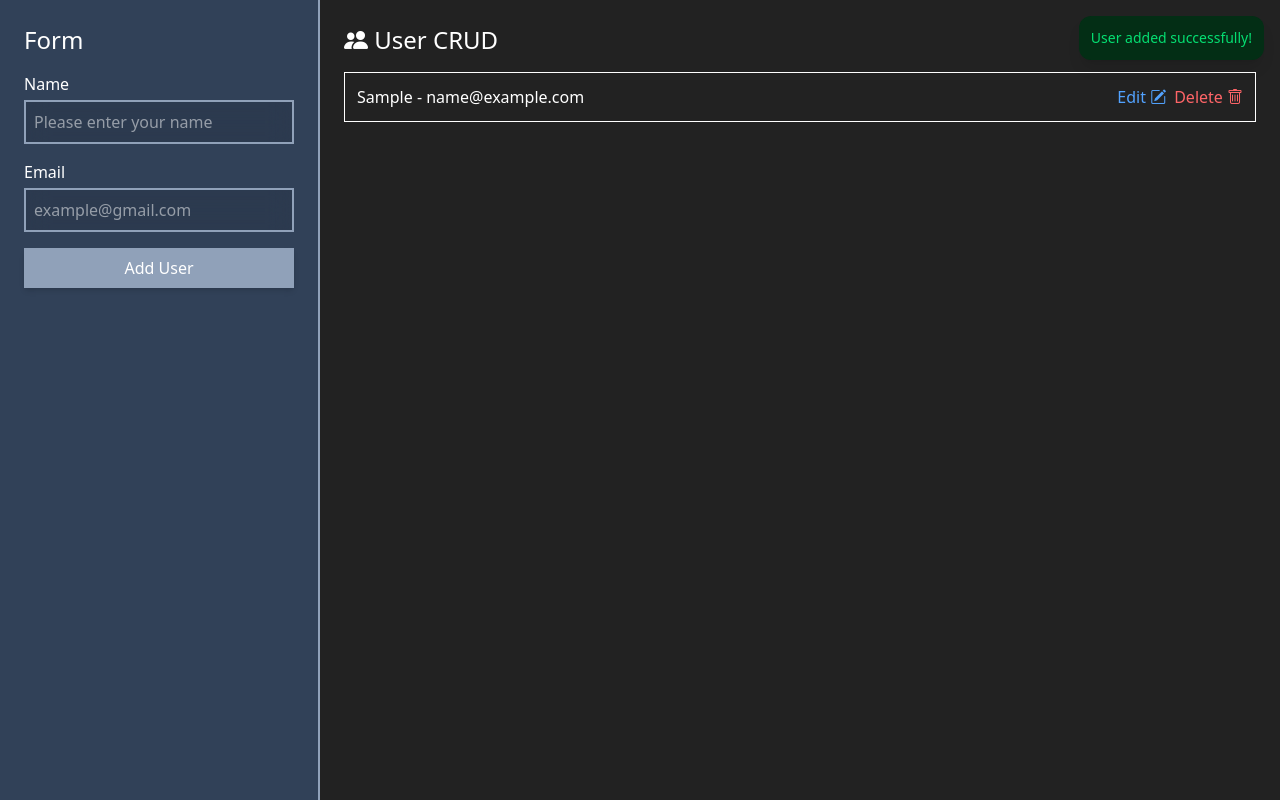
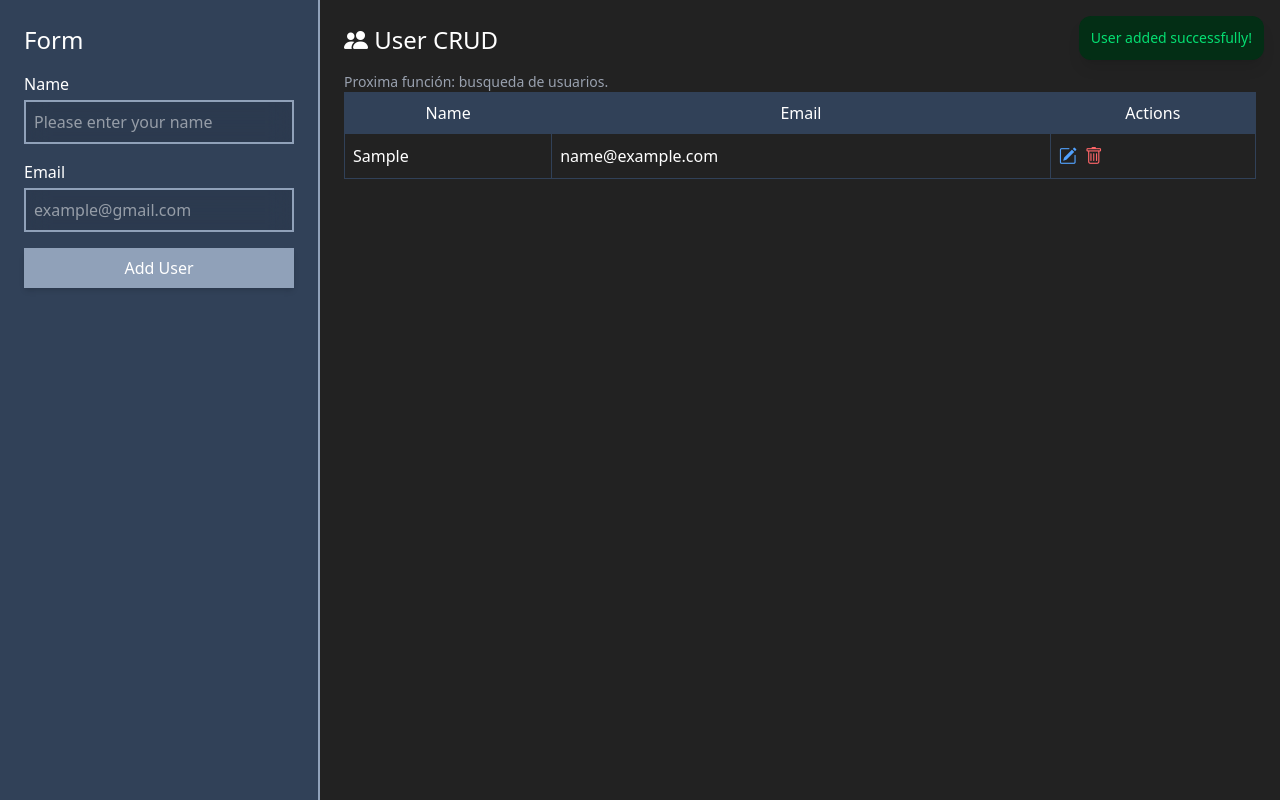
Before and after one commit to LuisAlfred1/PracticasConReact, a React (Vite) app: page / in a window 1280 px wide. Both pictures are taken after typing "Sample", "name@example.com" into the empty fields and a click on the button "Add User". Built offline with nearby package versions, Linux system fonts and the light colour scheme.

Commit message:
Se cambio en UserList.js la lista <ul> a una tabla <table>

```diff
--- a/src/components/CRUD/CrudMain.jsx
+++ b/src/components/CRUD/CrudMain.jsx
@@ -100,6 +100,7 @@ export const CrudMain = () => {
         <h1 className="text-2xl mb-4 font-medium">
           <i className="bi bi-people-fill"></i> User CRUD
         </h1>
+        <p className="text-sm text-gray-400">Proxima función: busqueda de usuarios.</p>
         <UserList users={users} onEdit={handleEdit} onDelete={handleDelete} />
       </main>
     </div>
--- a/src/components/CRUD/UserList.jsx
+++ b/src/components/CRUD/UserList.jsx
@@ -7,32 +7,39 @@ export const UserList = ({ users, onEdit, onDelete }) => {
       </p>
     );
   }
+
+  //Ejercicio: convertir la lista en una tabla
   return (
-    <ul>
+    <table className="w-full">
+      <thead>
+        <tr className="bg-slate-700">
+          <th className="border border-slate-700 p-2 font-medium">Name</th>
+          <th className="border border-slate-700 p-2 font-medium">Email</th>
+          <th className="border border-slate-700 p-2 font-medium">Actions</th>
+        </tr>
+      </thead>
+      <tbody>
         {users.map((user) => (
-        <li
-          key={user.id}
-          className="flex justify-between items-center border p-3 mb-2"
-        >
-          <span>
-            {user.name} - {user.email}
-          </span>
-          <div className="flex gap-2">
+          <tr key={user.id}>
+            <td className="border border-slate-700 p-2">{user.name}</td>
+            <td className="border border-slate-700 p-2">{user.email}</td>
+            <td className="border border-slate-700 p-2">
               <button
                 onClick={() => onEdit(user)}
-              className="text-blue-400 hover:text-blue-500 cursor-pointer"
+                className="text-blue-400 hover:text-blue-500 cursor-pointer mr-2"
               >
-              Edit <i className="bi bi-pencil-square"></i>
+                <i className="bi bi-pencil-square text-lg"></i>
               </button>
               <button
                 onClick={() => onDelete(user.id)}
                 className="text-red-400 hover:text-red-500 cursor-pointer"
               >
-              Delete <i className="bi bi-trash"></i>
+                <i className="bi bi-trash text-lg"></i>
               </button>
-          </div>
-        </li>
+            </td>
+          </tr>
         ))}
-    </ul>
+      </tbody>
+    </table>
   );
 };
```
Lines whose indentation alone changed are shown as unchanged.
